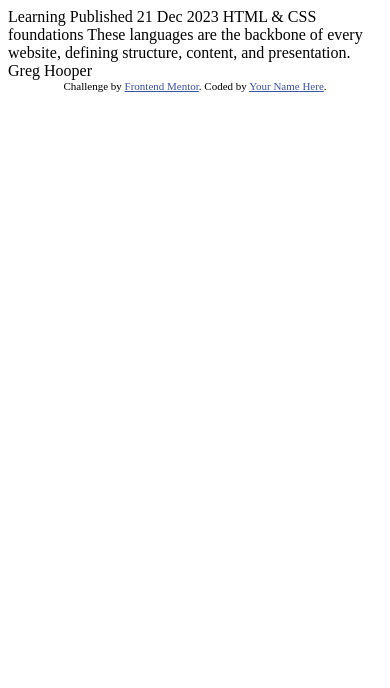
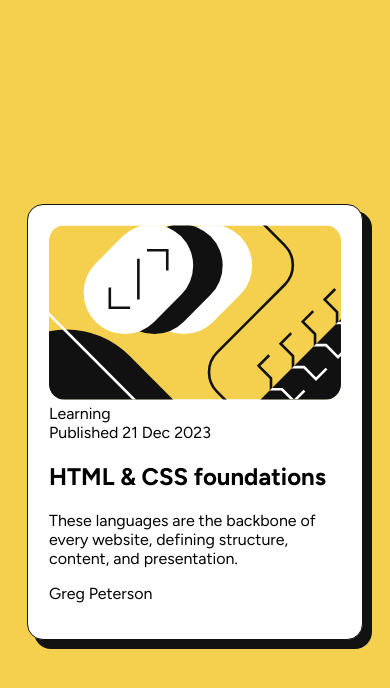
Before and after one commit to MandalTuhin/blog-preview-card-main, a plain HTML site: page index.html in a window 390 px wide. Drawn offline with Linux system fonts and the light colour scheme.

Commit message:
Add style.css and first attempt at a mobile first solution.

```diff
--- a/index.html
+++ b/index.html
@@ -1,34 +1,59 @@
 <!DOCTYPE html>
 <html lang="en">
   <head>
-  <meta charset="UTF-8">
-  <meta name="viewport" content="width=device-width, initial-scale=1.0"> <!-- displays site properly based on user's device -->
+    <meta charset="UTF-8" />
+    <meta name="viewport" content="width=device-width, initial-scale=1.0" />
+    <!-- displays site properly based on user's device -->
 
-  <link rel="icon" type="image/png" sizes="32x32" href="./assets/images/favicon-32x32.png">
+    <link
+      rel="icon"
+      type="image/png"
+      sizes="32x32"
+      href="./assets/images/favicon-32x32.png"
+    />
 
     <title>Frontend Mentor | Blog preview card</title>
-
+    <link rel="preconnect" href="https://fonts.googleapis.com">
+<link rel="preconnect" href="https://fonts.gstatic.com" crossorigin>
+<link href="https://fonts.googleapis.com/css2?family=Figtree:ital,wght@0,300..900;1,300..900&display=swap" rel="stylesheet">
+    <link rel="stylesheet" href="style.css" />
     <!-- Feel free to remove these styles or customise in your own stylesheet 👍 -->
     <style>
-    .attribution { font-size: 11px; text-align: center; }
-    .attribution a { color: hsl(228, 45%, 44%); }
+      .attribution {
+        font-size: 11px;
+        text-align: center;
+      }
+      .attribution a {
+        color: hsl(228, 45%, 44%);
+      }
     </style>
   </head>
   <body>
-
-  Learning
-
-  Published 21 Dec 2023
-
-  HTML & CSS foundations
-
-  These languages are the backbone of every website, defining structure, content, and presentation.
-
-  Greg Hooper
-
+    <main class="flex items-center justify-center h-full main">
+      <article class="card rounded bg-white border-1-black">
+        <img
+          src="./assets/images/illustration-article.svg"
+          class="article-image rounded"
+          alt="Blog Image"
+        />
+        <div>Learning</div>
+        <div>Published 21 Dec 2023</div>
+        <h1>HTML & CSS foundations</h1>
+        <p>
+          These languages are the backbone of every website, defining structure,
+          content, and presentation.
+          <div>Greg Peterson</div>
+        </p>
+      </article>
+    </main>
+    <!--
+    <footer>
     <div class="attribution">
-    Challenge by <a href="https://www.frontendmentor.io?ref=challenge" target="_blank">Frontend Mentor</a>.
-    Coded by <a href="#">Your Name Here</a>.
+      Challenge by
+      <a href="https://www.frontendmentor.io?ref=challenge" target="_blank"
+        >Frontend Mentor</a
+      >. Coded by <a href="#">Tuhin Mandal</a>.
     </div>
+  </footer>-->
   </body>
 </html>
--- /dev/null
+++ b/style.css
@@ -0,0 +1,60 @@
+:root {
+  --Yellow: hsl(47, 88%, 63%);
+  --White: hsl(0, 0%, 100%);
+  --Gray-500: hsl(0, 0%, 42%);
+  --Gray-950: hsl(0, 0%, 7%);
+}
+
+*,
+*::before,
+*::after {
+  box-sizing: border-box;
+  /* may change these values later. */
+  /* margin: 0;
+  padding: 0; */
+}
+
+body {
+  padding: 0;
+  margin: 0;
+  font-family: "Figtree", sans-serif, Arial;
+}
+
+.flex {
+  display: flex;
+}
+
+.items-center {
+  align-items: center;
+}
+
+.justify-center {
+  justify-content: center;
+}
+
+.h-full {
+  height: 100vh;
+}
+
+.main {
+  background-color: var(--Yellow);
+}
+
+.card {
+  width: clamp(86%, 1vw, 3rem);
+  background: white;
+  padding: 1.3em;
+  box-shadow: 8px 8px 0 1px var(--Gray-950);
+}
+
+.rounded {
+  border-radius: 1rem;
+}
+
+.border-1-black {
+  border: 1px solid var(--Gray-950);
+}
+
+.article-image {
+  width: 100%;
+}
```
Also changed, not shown: design/mobile-design.png. Lines whose indentation alone changed are shown as unchanged.
